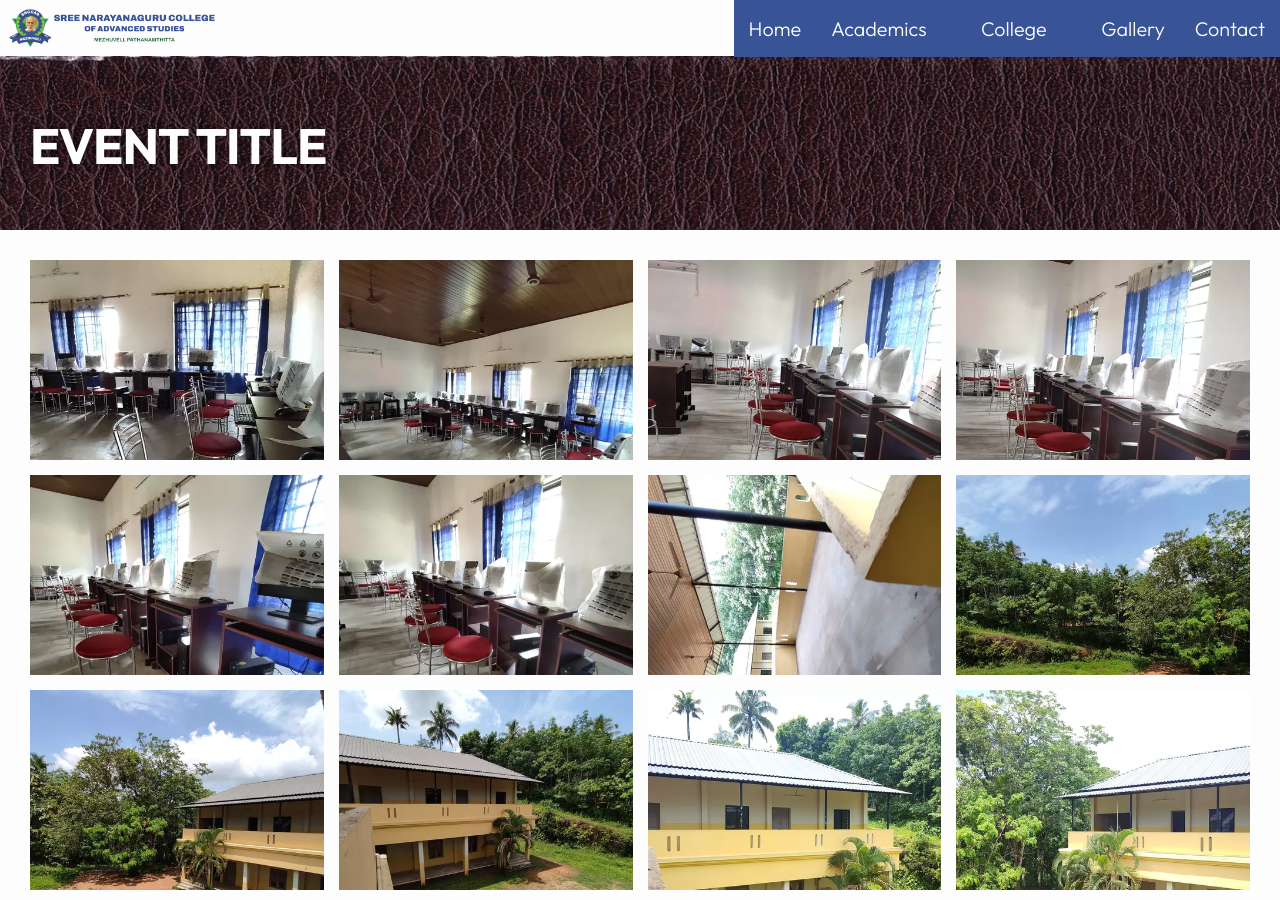
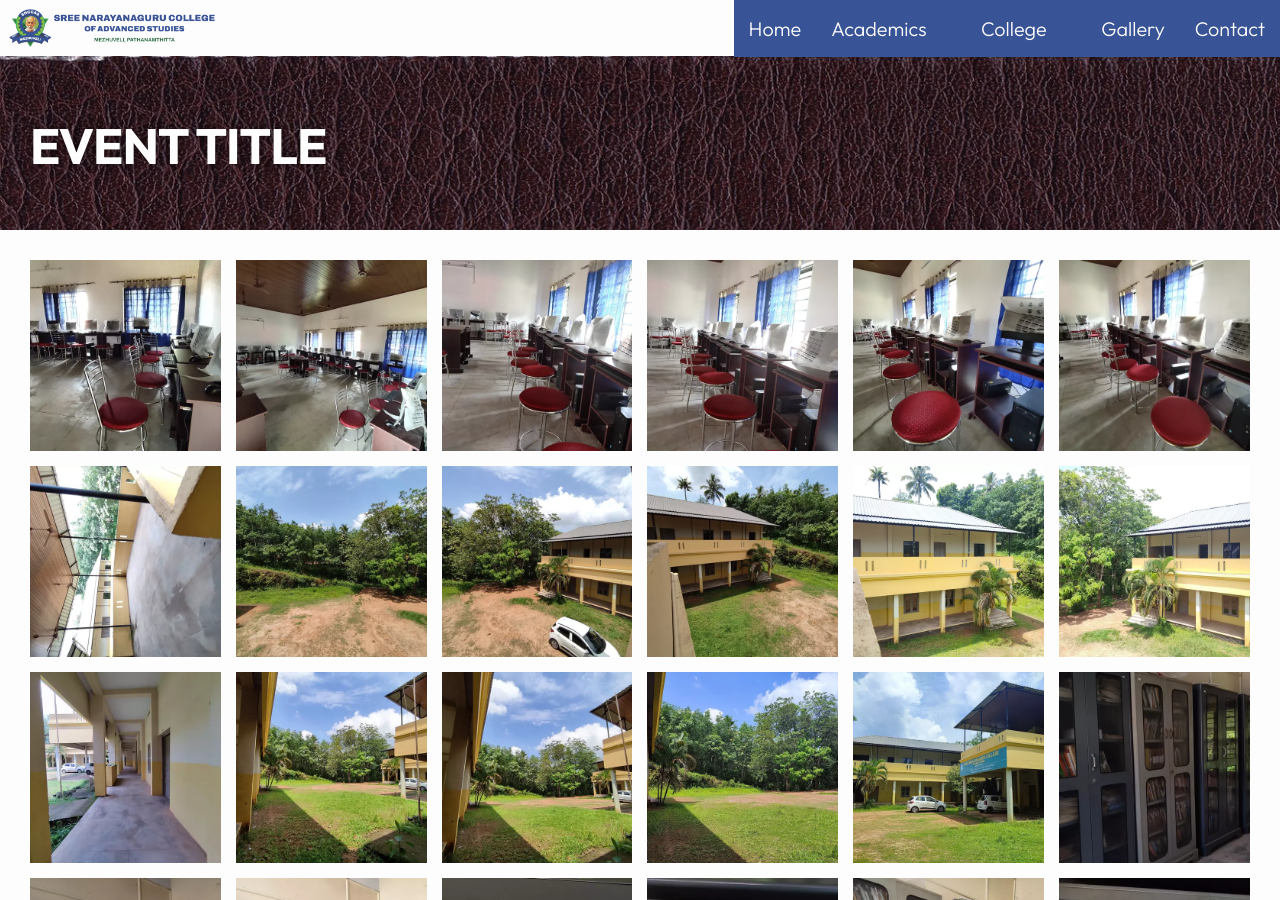
Before and after one commit to BharatSP007/BharatSP007.github.io, a Jekyll site: the page built from docs/_gallery/2023-05-10-event-title.markdown, in a window 1280 px wide and 900 px high, scrolled down 220 px. Built offline with Jekyll 4.4.1, drawn with Linux system fonts in a browser that asks for light colours.

Commit message:
add a background to gallery thumbnails

```diff
--- a/docs/assets/main.scss
+++ b/docs/assets/main.scss
@@ -442,15 +442,16 @@ img{
  column-gap: calc(#{$spacing-unit} / 2);
   row-gap: calc(#{$spacing-unit} / 2);
   grid-auto-columns: minmax(0, 1fr);
-  grid-template-columns: repeat(auto-fit, minmax(min(100%/3, max(64px, 100%/5)), 1fr));
+  grid-template-columns: repeat(auto-fit, minmax(min(100%, max(64px, 100%/7)), 1fr));
   grid: auto-flow;
 .album-image-container{
+  background-color: $grey-color;
   overflow: hidden;
   vertical-align: middle;
-  @include media(desktop){
-  width: auto;
-  height: 200px;
-  background-size: cover;
+  &:hover{
+    img{
+      transform: scale(1.2);
+    }
   }
   img{
     cursor: pointer;
@@ -460,6 +461,7 @@ img{
     height: auto;
     object-fit: cover;
     object-position: center;
+    transition: transform 300ms;
   }
 }
 }
```
